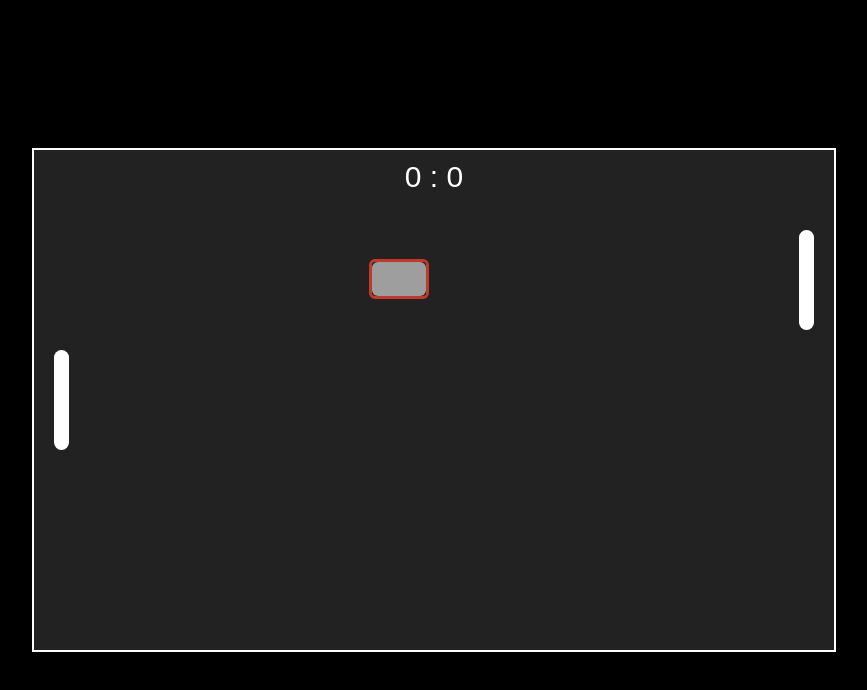
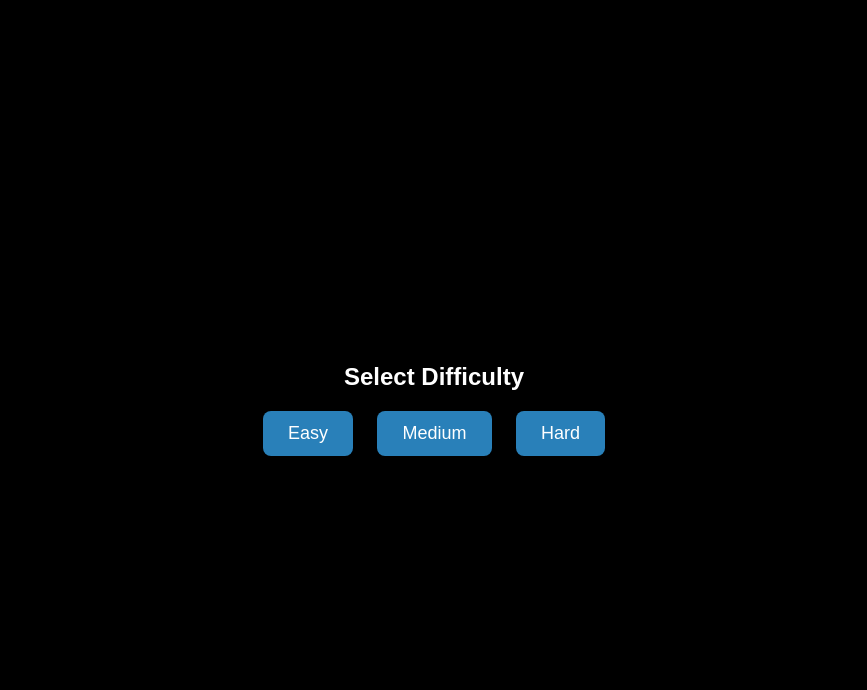
Before and after one commit to Ayan-web21/pong, a plain HTML site: page index.html in a window 1280 px wide. Shown: the whole page, without its empty margins (206-1073 px from the left). Drawn offline with Linux system fonts and the light colour scheme; grey boxes are pictures that could not be loaded.

Commit message:
Update index.html

```diff
--- a/index.html
+++ b/index.html
@@ -1,9 +1,9 @@
 <!DOCTYPE html>
-<html lang="en">
+<html lang="en" >
 <head>
   <meta charset="UTF-8" />
   <meta name="viewport" content="width=device-width, initial-scale=1" />
-<title>Pong Game - DVD Logo Image Ball</title>
+  <title>Pong Game - DVD Logo Ball with Difficulty</title>
   <style>
     body, html {
       margin: 0; padding: 0; height: 100%;
@@ -12,6 +12,7 @@
       justify-content: center;
       align-items: center;
       font-family: Arial, sans-serif;
+      user-select: none;
     }
     #game {
       position: relative;
@@ -20,6 +21,7 @@
       background: #222;
       overflow: hidden;
       border: 2px solid white;
+      display: none;
     }
     .paddle {
       position: absolute;
@@ -37,7 +39,6 @@
       border: 3px solid white;
       border-radius: 6px;
       box-sizing: border-box;
-    /* color tint by border color */
       transition: border-color 0.3s ease;
     }
     #ball img {
@@ -45,7 +46,6 @@
       height: 100%;
       display: block;
       border-radius: 6px;
-    user-select: none;
       pointer-events: none;
     }
     #scoreBoard {
@@ -55,11 +55,38 @@
       transform: translateX(-50%);
       color: white;
       font-size: 30px;
-    user-select: none;
+    }
+    #difficultySelection {
+      color: white;
+      text-align: center;
+    }
+    #difficultySelection h2 {
+      margin-bottom: 20px;
+    }
+    .diff-btn {
+      background: #2980b9;
+      border: none;
+      color: white;
+      padding: 12px 25px;
+      margin: 0 10px;
+      font-size: 18px;
+      border-radius: 8px;
+      cursor: pointer;
+      transition: background 0.3s ease;
+    }
+    .diff-btn:hover {
+      background: #3498db;
     }
   </style>
 </head>
 <body>
+  <div id="difficultySelection">
+    <h2>Select Difficulty</h2>
+    <button class="diff-btn" data-difficulty="easy">Easy</button>
+    <button class="diff-btn" data-difficulty="medium">Medium</button>
+    <button class="diff-btn" data-difficulty="hard">Hard</button>
+  </div>
+
   <div id="game">
     <div id="playerPaddle" class="paddle"></div>
     <div id="aiPaddle" class="paddle"></div>
@@ -70,6 +97,7 @@
   </div>
 
   <script>
+    const difficultySelection = document.getElementById('difficultySelection');
     const game = document.getElementById('game');
     const playerPaddle = document.getElementById('playerPaddle');
     const aiPaddle = document.getElementById('aiPaddle');
@@ -77,15 +105,15 @@
     const playerScoreEl = document.getElementById('playerScore');
     const aiScoreEl = document.getElementById('aiScore');
 
-  const gameHeight = game.clientHeight;
-  const gameWidth = game.clientWidth;
+    const gameHeight = 500; // fixed for convenience
+    const gameWidth = 800;
 
     let playerScore = 0;
     let aiScore = 0;
 
-  const paddleHeight = playerPaddle.clientHeight;
-  const ballWidth = ball.clientWidth;
-  const ballHeight = ball.clientHeight;
+    const paddleHeight = 100;
+    const ballWidth = 60;
+    const ballHeight = 40;
 
     let ballPos = { x: gameWidth / 2 - ballWidth / 2, y: gameHeight / 2 - ballHeight / 2 };
     let ballSpeed = { x: 4, y: 4 };
@@ -94,19 +122,14 @@
     let aiPaddlePos = gameHeight / 2 - paddleHeight / 2;
 
     const paddleSpeed = 8;
+    let aiSpeedMultiplier = 1.6;
+    let ballInitialSpeed = 4;
 
     const keys = {};
 
-  // Colors for border on paddle hit (bright colors)
     const colors = [
-    '#e74c3c', // red
-    '#27ae60', // green
-    '#f39c12', // orange
-    '#2980b9', // blue
-    '#8e44ad', // purple
-    '#1abc9c', // turquoise
-    '#c0392b', // dark red
-    '#d35400', // dark orange
+      '#e74c3c', '#27ae60', '#f39c12', '#2980b9',
+      '#8e44ad', '#1abc9c', '#c0392b', '#d35400'
     ];
 
     function randomColor(exclude) {
@@ -133,14 +156,14 @@
       }
       playerPaddle.style.top = playerPaddlePos + 'px';
 
-    // AI paddle movement - fast speed (1.6x)
+      // AI paddle movement based on difficulty
       const aiCenter = aiPaddlePos + paddleHeight / 2;
       const ballCenter = ballPos.y + ballHeight / 2;
 
       if (aiCenter < ballCenter - 10) {
-      aiPaddlePos += paddleSpeed * 1.6;
+        aiPaddlePos += paddleSpeed * aiSpeedMultiplier;
       } else if (aiCenter > ballCenter + 10) {
-      aiPaddlePos -= paddleSpeed * 1.6;
+        aiPaddlePos -= paddleSpeed * aiSpeedMultiplier;
       }
       if (aiPaddlePos < 0) aiPaddlePos = 0;
       if (aiPaddlePos > gameHeight - paddleHeight) aiPaddlePos = gameHeight - paddleHeight;
@@ -161,10 +184,8 @@
         ballPos.y + ballHeight >= playerPaddlePos &&
         ballPos.y <= playerPaddlePos + paddleHeight
       ) {
-      ballSpeed.x *= -1.1;  // Reverse & speed up
-      ballPos.x = 20 + 15;  // avoid sticking
-
-      // Change color (border)
+        ballSpeed.x *= -1.1;
+        ballPos.x = 20 + 15;
         changeBallColor();
       }
 
@@ -174,10 +195,8 @@
         ballPos.y + ballHeight >= aiPaddlePos &&
         ballPos.y <= aiPaddlePos + paddleHeight
       ) {
-      ballSpeed.x *= -1.1;  // Reverse & speed up
-      ballPos.x = gameWidth - 20 - 15 - ballWidth; // avoid sticking
-
-      // Change color (border)
+        ballSpeed.x *= -1.1;
+        ballPos.x = gameWidth - 20 - 15 - ballWidth;
         changeBallColor();
       }
 
@@ -207,13 +226,38 @@
 
     function resetBall() {
       ballPos = { x: gameWidth / 2 - ballWidth / 2, y: gameHeight / 2 - ballHeight / 2 };
-    ballSpeed.x = (Math.random() > 0.5 ? 1 : -1) * 4;
-    ballSpeed.y = (Math.random() * 4 - 2);
+      ballSpeed.x = (Math.random() > 0.5 ? 1 : -1) * ballInitialSpeed;
+      ballSpeed.y = (Math.random() * ballInitialSpeed - ballInitialSpeed / 2);
       ball.style.borderColor = 'white';
+    }
+
+    function startGame(difficulty) {
+      difficultySelection.style.display = 'none';
+      game.style.display = 'block';
+
+      playerScore = 0;
+      aiScore = 0;
+
+      if(difficulty === 'easy') {
+        aiSpeedMultiplier = 1.0;
+        ballInitialSpeed = 3;
+      } else if(difficulty === 'medium') {
+        aiSpeedMultiplier = 1.6;
+        ballInitialSpeed = 4;
+      } else if(difficulty === 'hard') {
+        aiSpeedMultiplier = 2.2;
+        ballInitialSpeed = 5;
       }
 
       resetBall();
       update();
+    }
+
+    document.querySelectorAll('.diff-btn').forEach(btn => {
+      btn.addEventListener('click', () => {
+        startGame(btn.getAttribute('data-difficulty'));
+      });
+    });
   </script>
 </body>
 </html>
```
Lines whose indentation alone changed are shown as unchanged.
